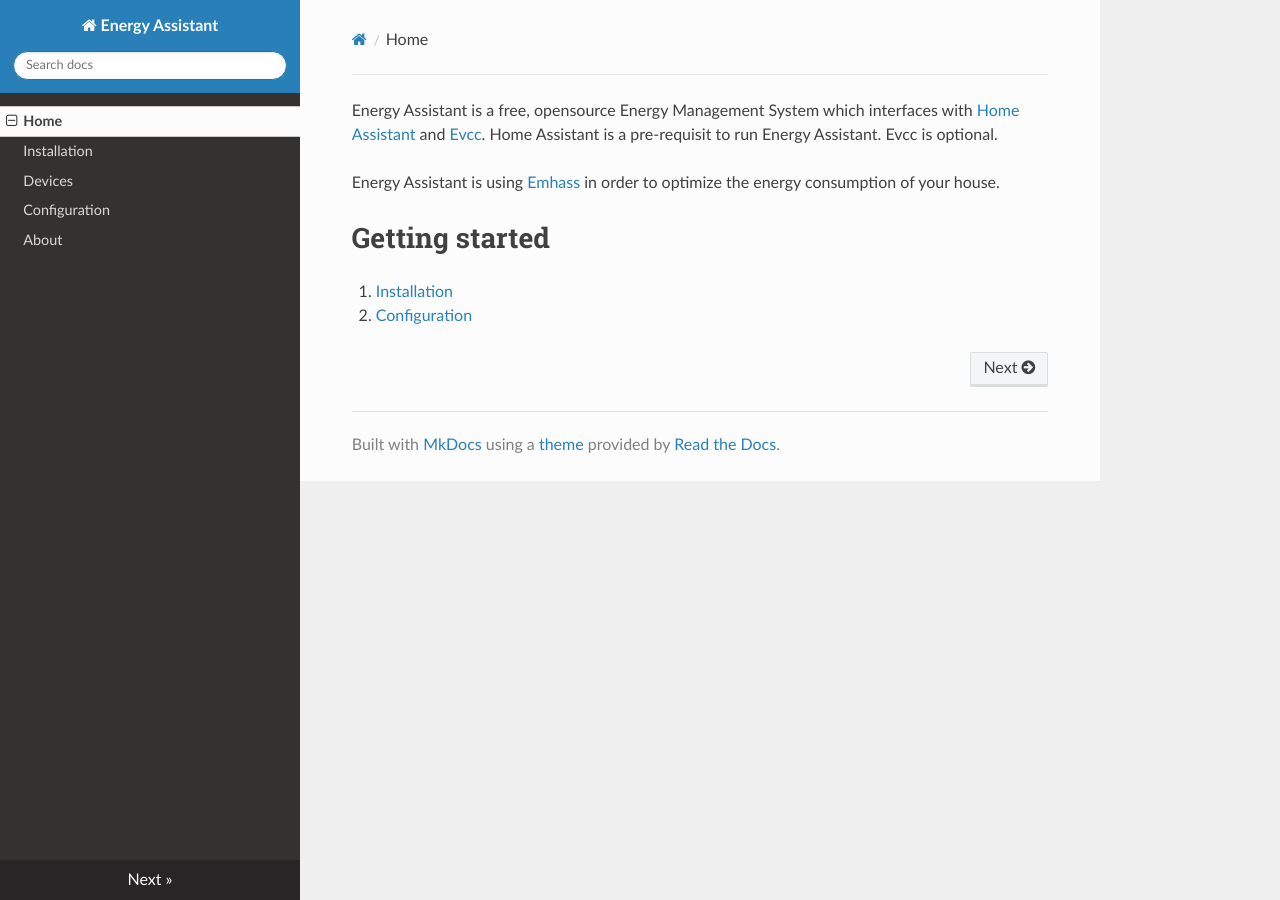
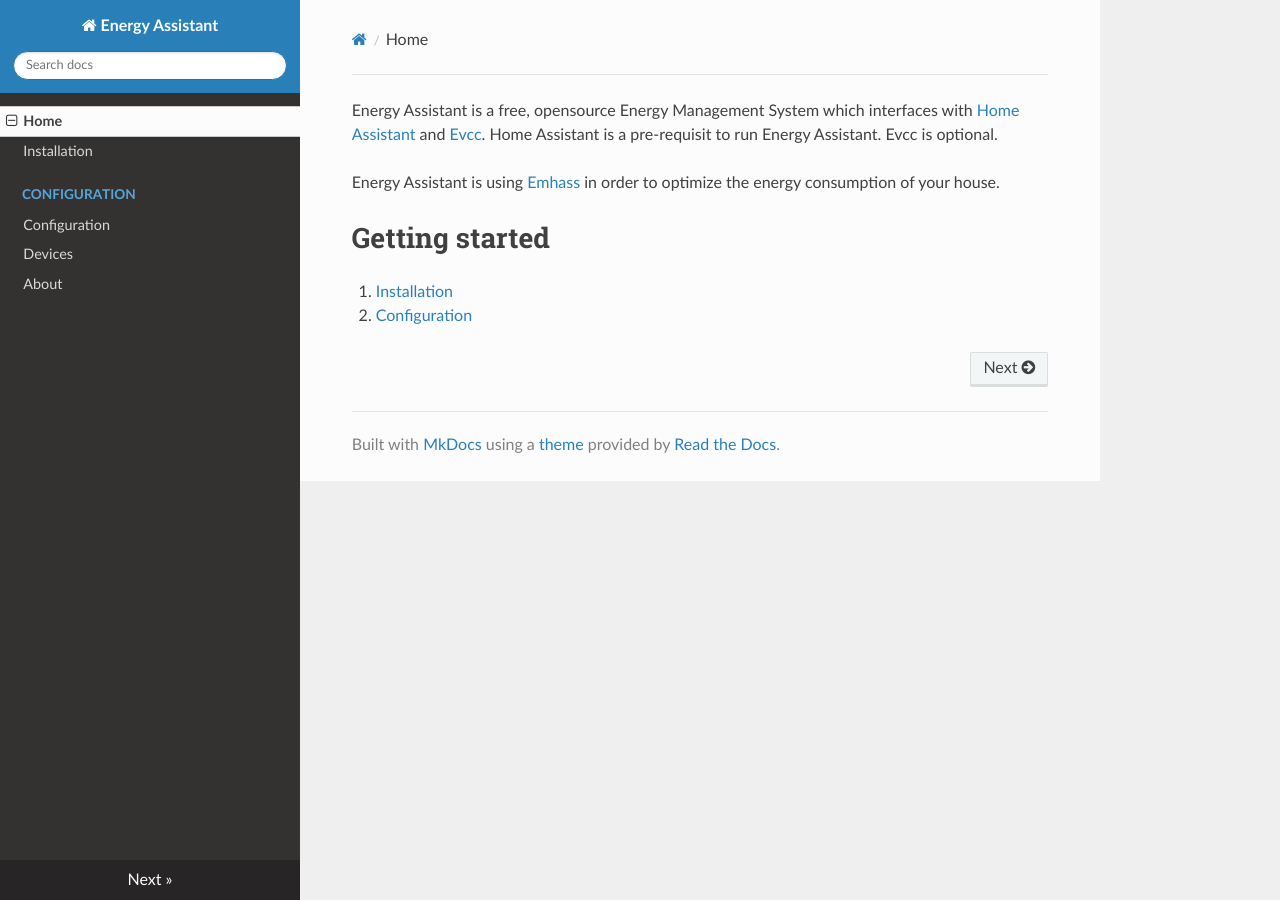
Before and after one commit to pail23/energy-assistant-backend, an MkDocs documentation site: the page built from docs/index.md, in a window 1280 px wide. Built offline with MkDocs 1.6.1, drawn with Linux system fonts in a browser that asks for light colours; nearby versions of some CDN libraries; part of the change alters nothing that is shown.

```diff
--- a/mkdocs.yml
+++ b/mkdocs.yml
@@ -2,8 +2,9 @@ site_name: Energy Assistant
 nav:
   - Home: index.md
   - Installation: installation.md
-  - Devices: device_models.md
-  - Configuration: config_file.md
+  - Configuration:
+    - Configuration: config_file.md
+    - Devices: device_models.md
   - About: about.md
 
 theme: readthedocs
```
Also changed, not shown: 1 other file.
